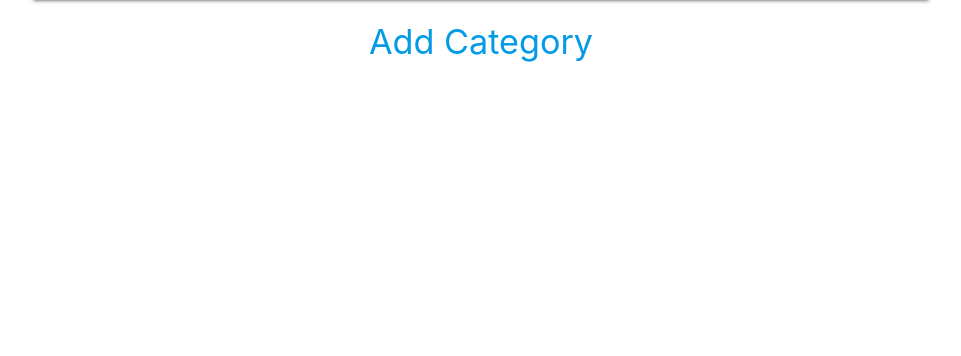
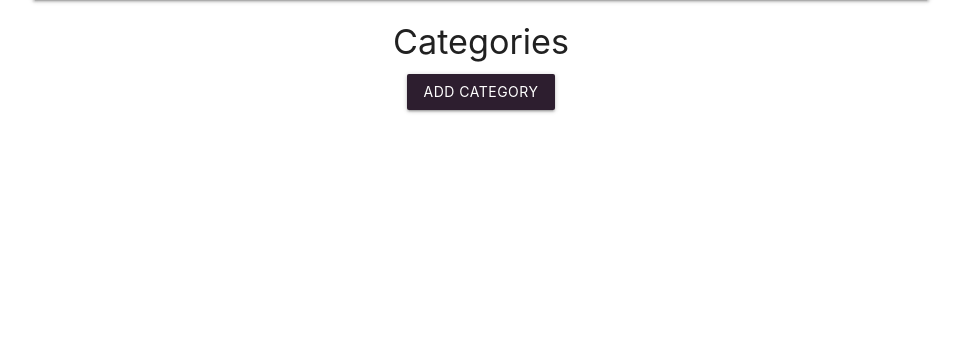
Before and after one commit to mariusmilitaru32/TimeToCook, a Flask app: page /categories in a window 1280 px wide. Shown: the part 64-420 px from the top of the page, without its empty margins (159-1120 px from the left). Run offline with Flask 3, Linux system fonts and the light colour scheme; some libraries are stand-ins or nearby versions.

Commit message:
Update categories page button

```diff
--- a/timetocook/templates/categories.html
+++ b/timetocook/templates/categories.html
@@ -1,8 +1,12 @@
 {% extends "base.html" %}
 {% block content %}
 
-<h4 class="center red-text"><a href="{{ url_for('add_categories') }}">Add Category</h4></a>
-
+<div class="container">
+    <h4 class="center-align">Categories</h4>
+    <div class="center-align">
+        <a href="{{ url_for('add_categories') }}" class="btn">Add Category</a>
+    </div>
+</div>
 <div class="container">
     <div class="row">
         {% for category in categories %}
```
